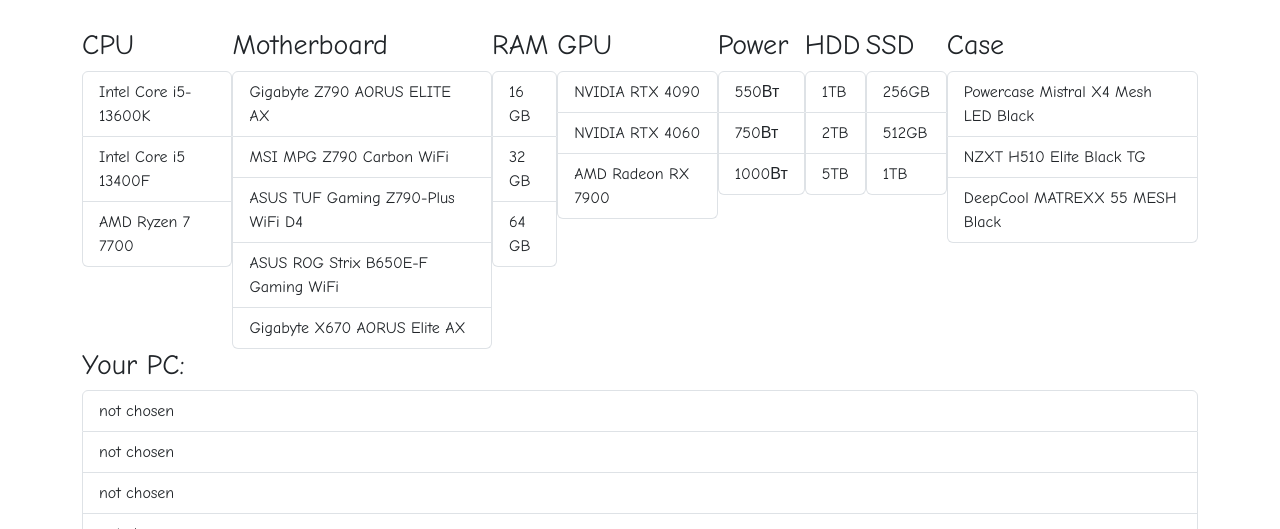
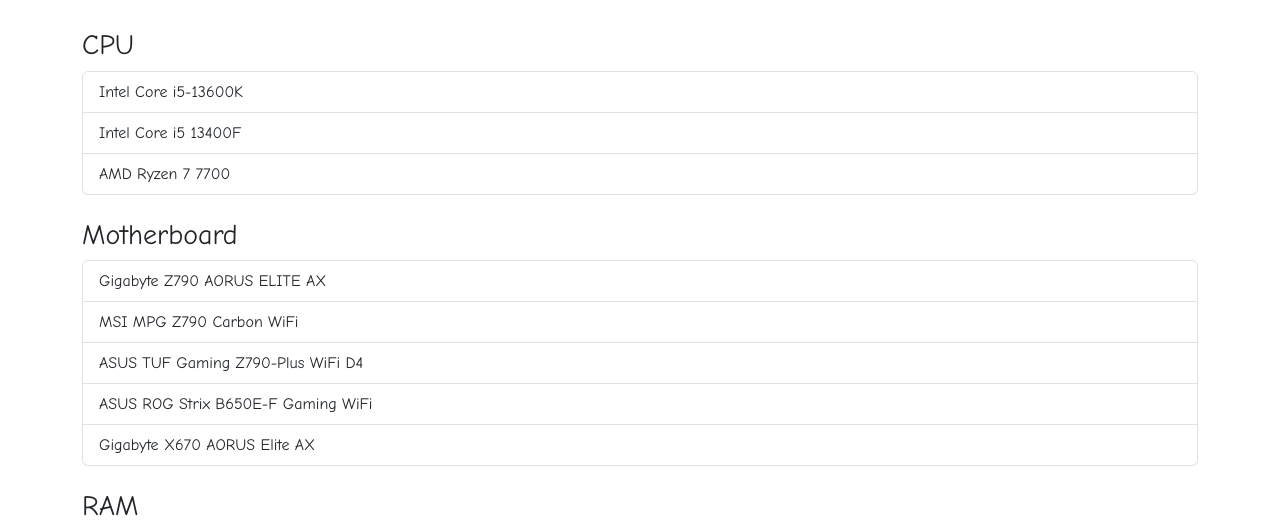
Before and after one commit to DamirBai/aituconfiguration, a plain HTML site: page configurator.html in a window 1280 px wide. Shown: the part 211-740 px from the top of the page. Drawn offline with nearby package versions, Linux system fonts and the light colour scheme.

Commit message:
final!!!!!

```diff
--- a/configurator.html
+++ b/configurator.html
@@ -14,13 +14,6 @@
     <style>
         body{
             font-family: 'Comic Sans MS', sans-serif;
-        }
-        div.inline{
-            display: inline-block;
-        }
-        div.main-box{
-            display: inline-flex;
-            max-height: 500px;
         }
     </style>
 </head>
@@ -69,17 +62,13 @@
     <br>
     <h2>Assemble your PC</h2>
     <br>
-    <div class="main-box">
-        <div class="inline">
     <h3>CPU</h3>
     <div class="list-group">
         <button type="button" onclick="cpu1()" ondragstart="drag(event)" draggable="true" id="cpu1" class="list-group-item list-group-item-action">Intel Core i5-13600K</button>
         <button type="button" onclick="cpu2()" ondragstart="drag(event)" draggable="true" id="cpu2" class="list-group-item list-group-item-action">Intel Core i5 13400F</button>
         <button type="button" onclick="cpu3()" ondragstart="drag(event)" draggable="true" id="cpu3" class="list-group-item list-group-item-action">AMD Ryzen 7 7700</button>
     </div>
-        </div>
     <br>
-        <div class="inline">
     <h3>Motherboard</h3>
     <div class="list-group">
         <button type="button" onclick="mother1()" ondragstart="drag(event)" draggable="true" id="mother1" class="list-group-item list-group-item-action">Gigabyte Z790 AORUS ELITE AX</button>
@@ -88,63 +77,49 @@
         <button type="button" onclick="mother4()" ondragstart="drag(event)" draggable="true" id="mother4" class="list-group-item list-group-item-action">ASUS ROG Strix B650E-F Gaming WiFi</button>
         <button type="button" onclick="mother5()" ondragstart="drag(event)" draggable="true" id="mother5" class="list-group-item list-group-item-action">Gigabyte X670 AORUS Elite AX</button>
     </div>
-        </div>
     <br>
-        <div class="inline">
     <h3>RAM</h3>
     <div class="list-group">
         <button type="button" onclick="ram1()" ondragstart="drag(event)" draggable="true" id="ram1" class="list-group-item list-group-item-action">16 GB</button>
         <button type="button" onclick="ram2()" ondragstart="drag(event)" draggable="true" id="ram2" class="list-group-item list-group-item-action">32 GB</button>
         <button type="button" onclick="ram3()" ondragstart="drag(event)" draggable="true" id="ram3" class="list-group-item list-group-item-action">64 GB</button>
     </div>
-        </div>
     <br>
-        <div class="inline">
     <h3>GPU</h3>
     <div class="list-group">
         <button type="button" onclick="gpu1()" ondragstart="drag(event)" draggable="true" id="gpu1" class="list-group-item list-group-item-action">NVIDIA RTX 4090</button>
         <button type="button" onclick="gpu2()" ondragstart="drag(event)" draggable="true" id="gpu2" class="list-group-item list-group-item-action">NVIDIA RTX 4060</button>
         <button type="button" onclick="gpu3()" ondragstart="drag(event)" draggable="true" id="gpu3" class="list-group-item list-group-item-action">AMD Radeon RX 7900</button>
     </div>
-        </div>
     <br>
-        <div class="inline">
     <h3>Power</h3>
     <div class="list-group">
         <button type="button" onclick="pu1()" ondragstart="drag(event)" draggable="true" id="pu1" class="list-group-item list-group-item-action">550Вт</button>
         <button type="button" onclick="pu2()" ondragstart="drag(event)" draggable="true" id="pu2" class="list-group-item list-group-item-action">750Вт</button>
         <button type="button" onclick="pu3()" ondragstart="drag(event)" draggable="true" id="pu3" class="list-group-item list-group-item-action">1000Вт</button>
     </div>
-        </div>
     <br>
-        <div class="inline">
     <h3>HDD</h3>
     <div class="list-group">
         <button type="button" onclick="hdd1()" ondragstart="drag(event)" draggable="true" id="hdd1" class="list-group-item list-group-item-action">1TB</button>
         <button type="button" onclick="hdd2()" ondragstart="drag(event)" draggable="true" id="hdd2" class="list-group-item list-group-item-action">2TB</button>
         <button type="button" onclick="hdd3()" ondragstart="drag(event)" draggable="true" id="hdd3" class="list-group-item list-group-item-action">5TB</button>
     </div>
-        </div>
     <br>
-        <div class="inline">
     <h3>SSD</h3>
     <div class="list-group">
         <button type="button" onclick="ssd1()" ondragstart="drag(event)" draggable="true" id="ssd1" class="list-group-item list-group-item-action">256GB</button>
         <button type="button" onclick="ssd2()" ondragstart="drag(event)" draggable="true" id="ssd2" class="list-group-item list-group-item-action">512GB</button>
         <button type="button" onclick="ssd3()" ondragstart="drag(event)" draggable="true" id="ssd3" class="list-group-item list-group-item-action">1TB</button>
     </div>
-        </div>
     <br>
-        <div class="inline">
     <h3>Case</h3>
     <div class="list-group">
         <button type="button" onclick="case1()" ondragstart="drag(event)" draggable="true" id="case1" class="list-group-item list-group-item-action">Powercase Mistral X4 Mesh LED Black</button>
         <button type="button" onclick="case2()" ondragstart="drag(event)" draggable="true" id="case2" class="list-group-item list-group-item-action">NZXT H510 Elite Black TG</button>
         <button type="button" onclick="case3()" ondragstart="drag(event)" draggable="true" id="case3" class="list-group-item list-group-item-action">DeepCool MATREXX 55 MESH Black</button>
     </div>
-        </div>
     <br>
-    </div>
     <h3>Your PC: </h3>
     <ul class="list-group" ondrop="drop(event)" ondragover="allowDrop(event)">
         <li id="cpu" draggable="true" class="list-group-item">not chosen</li>
```
Lines whose indentation alone changed are shown as unchanged.
